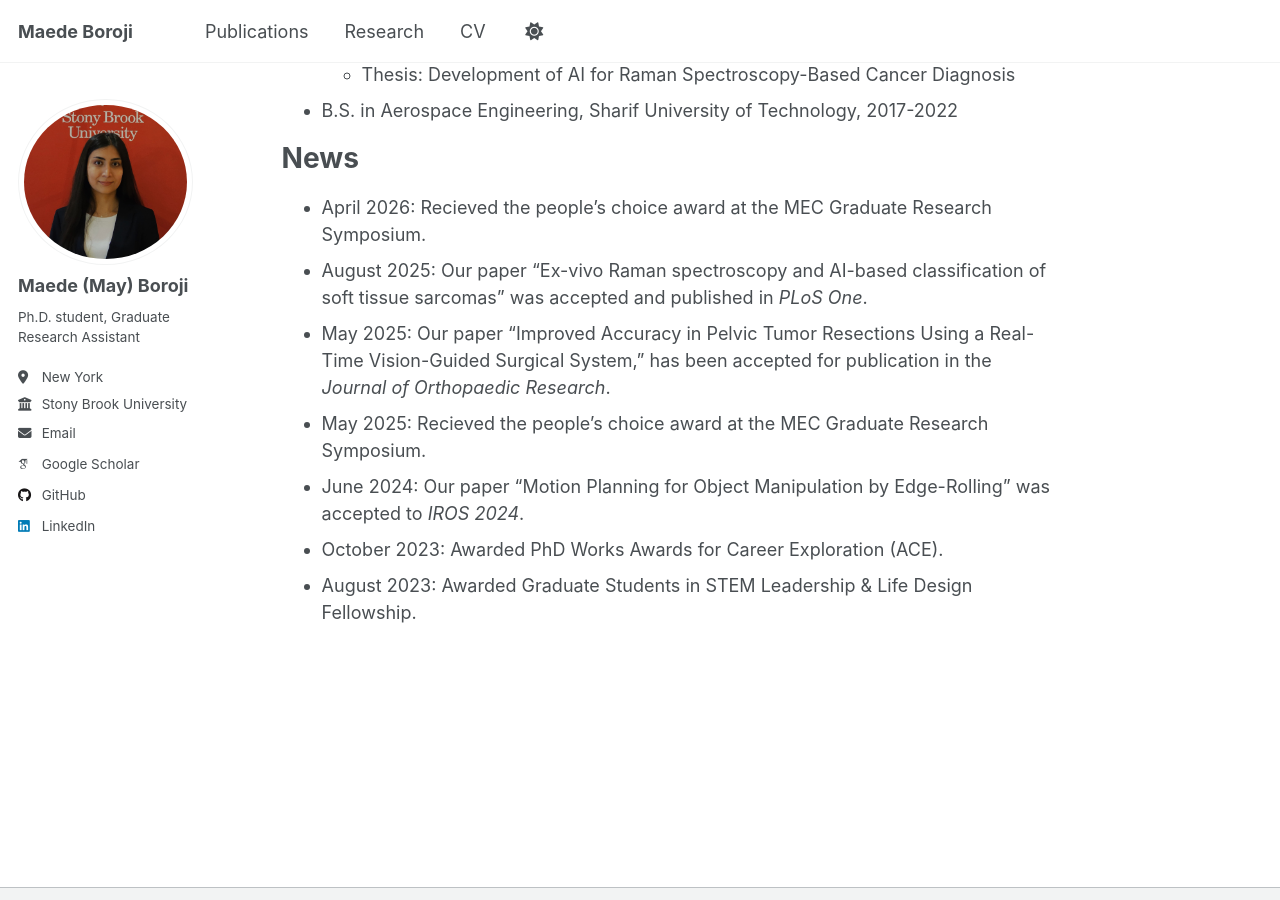
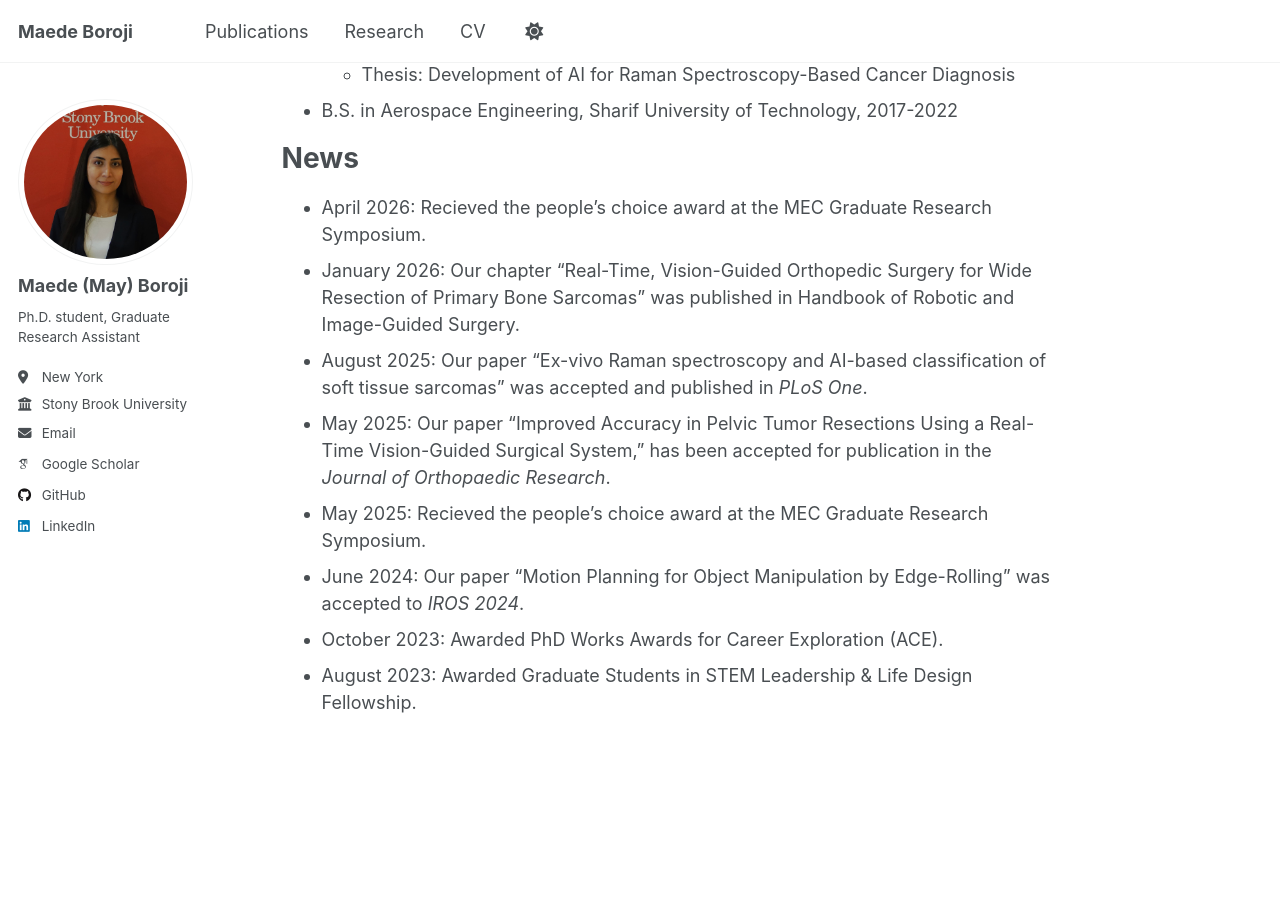
Before and after one commit to MahiBoroji/MahiBoroji.github.io, a Jekyll site: the page built from _pages/about.md, in a window 1280 px wide and 900 px high, scrolled down 503 px. Built offline with Jekyll 4.4.1, drawn with Linux system fonts in a browser that asks for light colours; some web fonts are replaced.

Commit message:
Add news

```diff
--- a/_pages/about.md
+++ b/_pages/about.md
@@ -23,6 +23,7 @@ News
 ======
 
 * April 2026: Recieved the people's choice award at the MEC Graduate Research Symposium.
+* January 2026: Our chapter "Real-Time, Vision-Guided Orthopedic Surgery for Wide Resection of Primary Bone Sarcomas" was published in Handbook of Robotic and Image-Guided Surgery.
 * August 2025: Our paper "Ex-vivo Raman spectroscopy and AI-based classification of soft tissue sarcomas" was accepted and published in *PLoS One*.
 * May 2025: Our paper "Improved Accuracy in Pelvic Tumor Resections Using a Real-Time Vision-Guided Surgical System," has been accepted for publication in the *Journal of Orthopaedic Research*.
 * May 2025: Recieved the people's choice award at the MEC Graduate Research Symposium.
```
